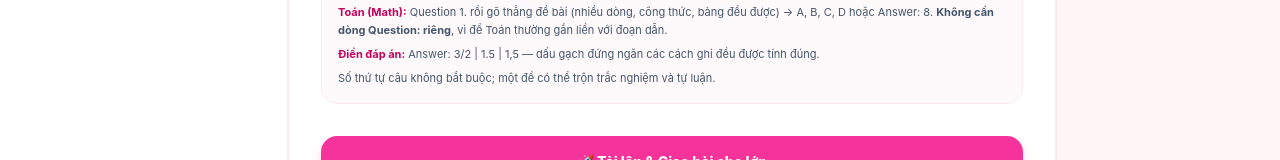
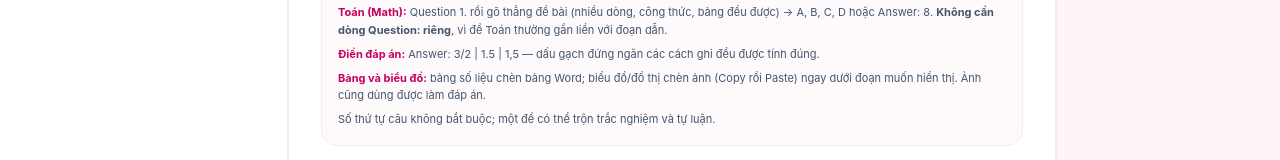
Before and after one commit to NguyenCongBaoLong/LyraSATFE, a React (Vite) app: page /teacher/upload in a window 1280 px wide. Shown: the part 605-765 px from the top of the page. Built offline with nearby package versions, Linux system fonts and the light colour scheme; no server answers.

Commit message:
docs(upload): huong dan chen anh bieu do, do thi

```diff
--- a/src/pages/teacher/TeacherUploadTest.jsx
+++ b/src/pages/teacher/TeacherUploadTest.jsx
@@ -245,6 +245,9 @@ export default function TeacherUploadTest() {
                         <span className="font-bold text-pink-700">Điền đáp án:</span> Answer: 3/2 | 1.5 | 1,5 — dấu gạch đứng ngăn các cách ghi đều được tính đúng.
                     </p>
                     <p>
+                        <span className="font-bold text-pink-700">Bảng và biểu đồ:</span> bảng số liệu chèn bảng Word; biểu đồ/đồ thị chèn ảnh (Copy rồi Paste) ngay dưới đoạn muốn hiển thị. Ảnh cũng dùng được làm đáp án.
+                    </p>
+                    <p>
                         Số thứ tự câu không bắt buộc; một đề có thể trộn trắc nghiệm và tự luận.
                     </p>
                 </div>
```
